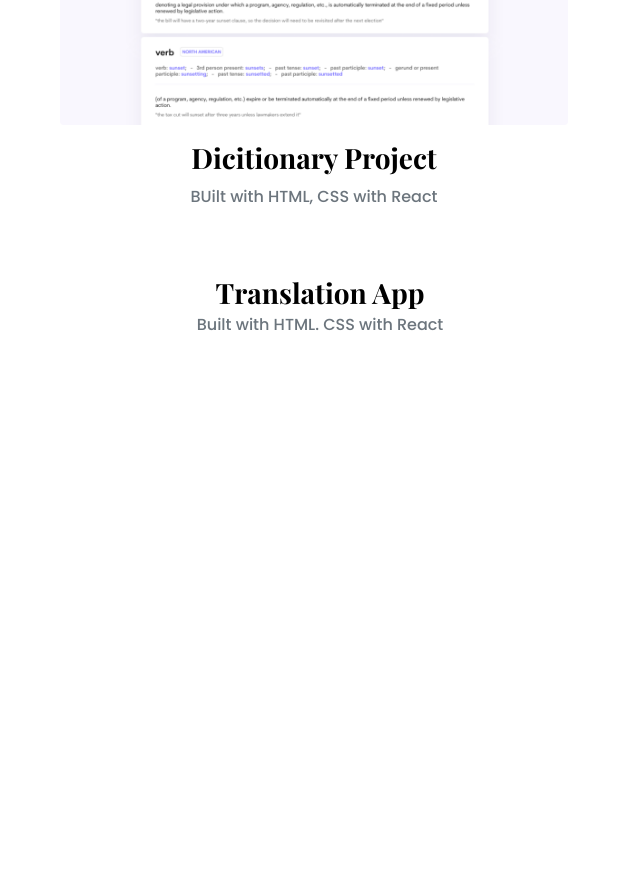
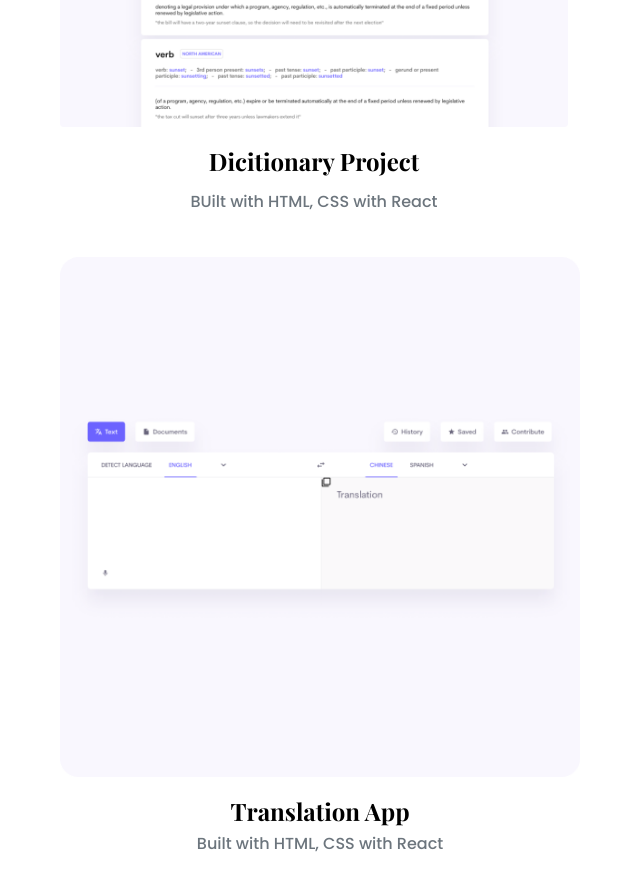
Before and after one commit to anabana21/Portfolio-Project, a plain HTML site: page work.html in a window 1280 px wide. Shown: the part 1409-2300 px from the top of the page, without its empty margins (60-700 px from the left). Before the commit the page ends 1939 px from the top, so only its background shows below. Drawn offline with nearby package versions, Linux system fonts and the light colour scheme.

Commit message:
updated work page

```diff
--- a/styles/portfolio.css
+++ b/styles/portfolio.css
@@ -73,6 +73,12 @@ p {
     margin: 30px;
 }
 
+.content h3 {
+    font-size: 24px;
+    line-height: 1.5;
+    font-family: var (--default-font-family);
+}
+
 .btn-branding {
     background: var(--branding-color);
     border-radius: 4px;
--- a/work.html
+++ b/work.html
@@ -46,8 +46,8 @@ rel="stylesheet"
 <p class="text-center text-muted">BUilt with HTML, CSS with React</p>       </div>
         </div>
         <div class="col-md-6 mb-4">
-          <img src="images/" class="img-fluid mb-3 rounded" alt=""> <h3 class="text-center m-0">Translation App</h3>
-          <p class="text-center text-muted">Built with HTML. CSS with React</p>
+          <img src="images/translation.png" class="img-fluid mb-3 rounded" alt=""> <h3 class="text-center m-0">Translation App</h3>
+          <p class="text-center text-muted">Built with HTML, CSS with React</p>
         </div>
         </div>
     </div>
```
Also changed, not shown: images/translation.png (added).
